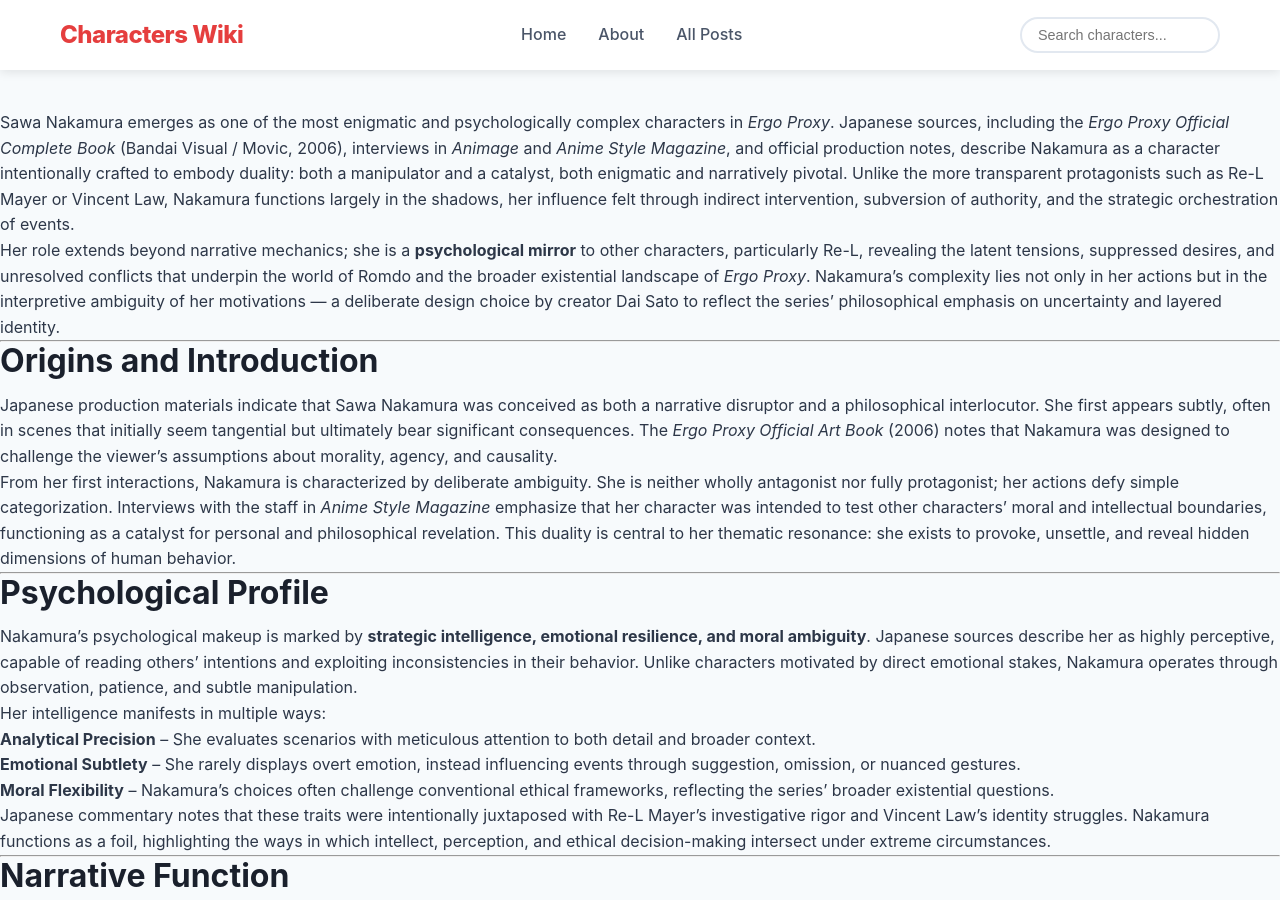
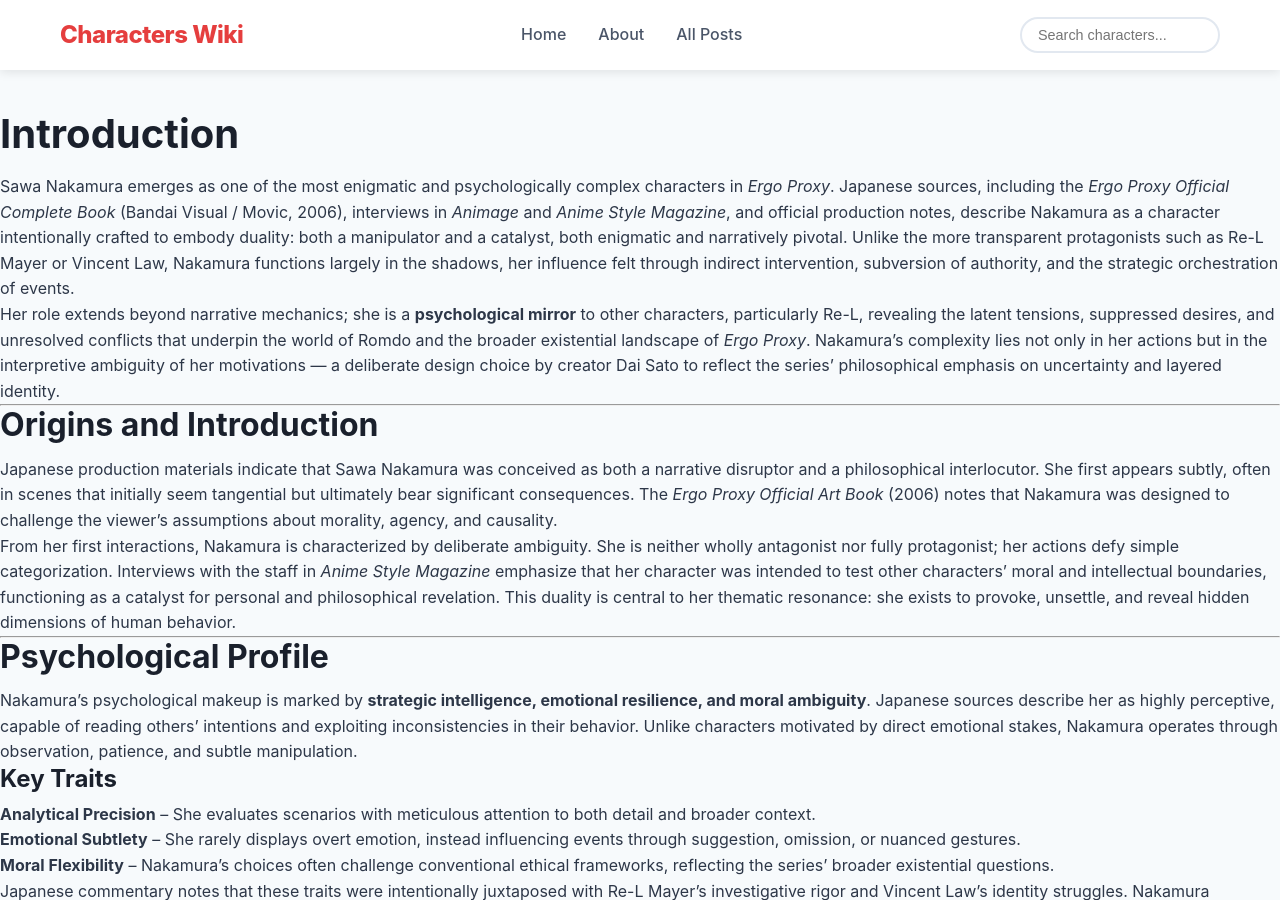
Before and after one commit to characterswiki/characters, a Jekyll site: the page built from posts/_posts/2026-03-05-sawa-nakamura.md, in a window 1280 px wide and 900 px high. Built offline with Jekyll 4.4.1, drawn with Linux system fonts in a browser that asks for light colours.

Commit message:
Update 2026-03-05-sawa-nakamura.md

```diff
--- a/posts/_posts/2026-03-05-sawa-nakamura.md
+++ b/posts/_posts/2026-03-05-sawa-nakamura.md
@@ -13,6 +13,8 @@ series: Ergo Proxy
 image: /assets/images/nakamura.jpg
 permalink: /characters/sawa-nakamura/
 ---
+
+# Introduction
 
 Sawa Nakamura emerges as one of the most enigmatic and psychologically complex characters in *Ergo Proxy*. Japanese sources, including the *Ergo Proxy Official Complete Book* (Bandai Visual / Movic, 2006), interviews in *Animage* and *Anime Style Magazine*, and official production notes, describe Nakamura as a character intentionally crafted to embody duality: both a manipulator and a catalyst, both enigmatic and narratively pivotal. Unlike the more transparent protagonists such as Re-L Mayer or Vincent Law, Nakamura functions largely in the shadows, her influence felt through indirect intervention, subversion of authority, and the strategic orchestration of events.
 
@@ -32,7 +34,7 @@ From her first interactions, Nakamura is characterized by deliberate ambiguity.
 
 Nakamura’s psychological makeup is marked by **strategic intelligence, emotional resilience, and moral ambiguity**. Japanese sources describe her as highly perceptive, capable of reading others’ intentions and exploiting inconsistencies in their behavior. Unlike characters motivated by direct emotional stakes, Nakamura operates through observation, patience, and subtle manipulation.
 
-Her intelligence manifests in multiple ways:
+### Key Traits
 
 1. **Analytical Precision** – She evaluates scenarios with meticulous attention to both detail and broader context.
 2. **Emotional Subtlety** – She rarely displays overt emotion, instead influencing events through suggestion, omission, or nuanced gestures.
```
